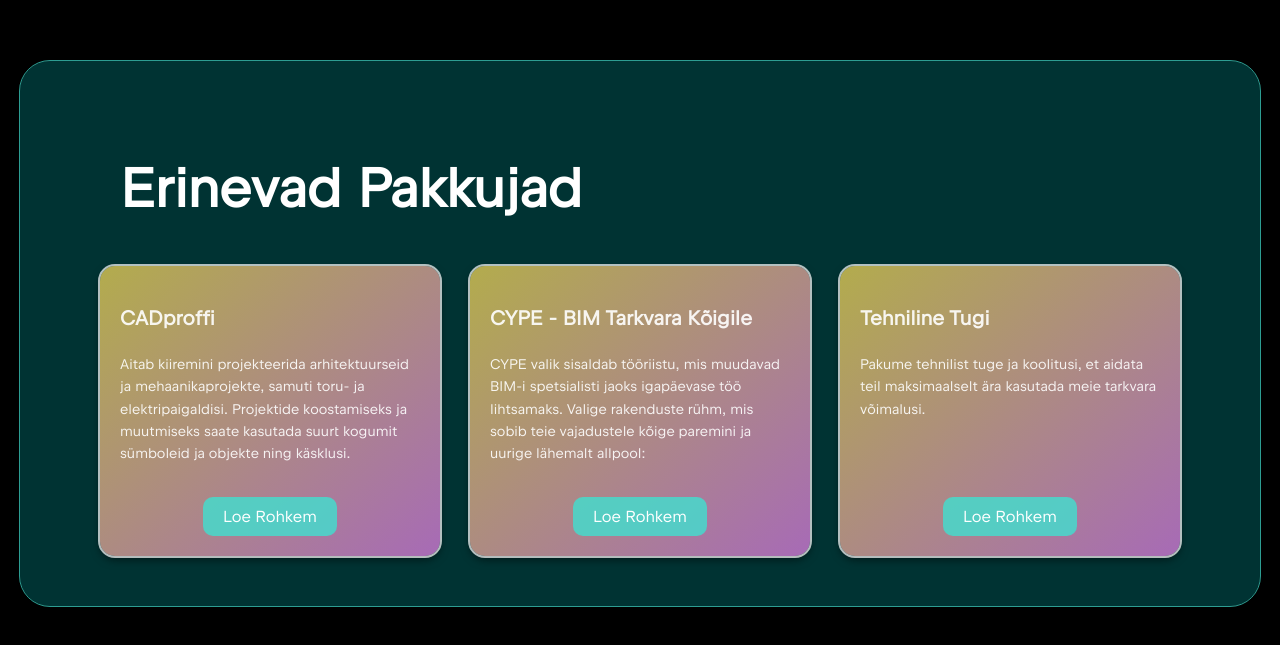
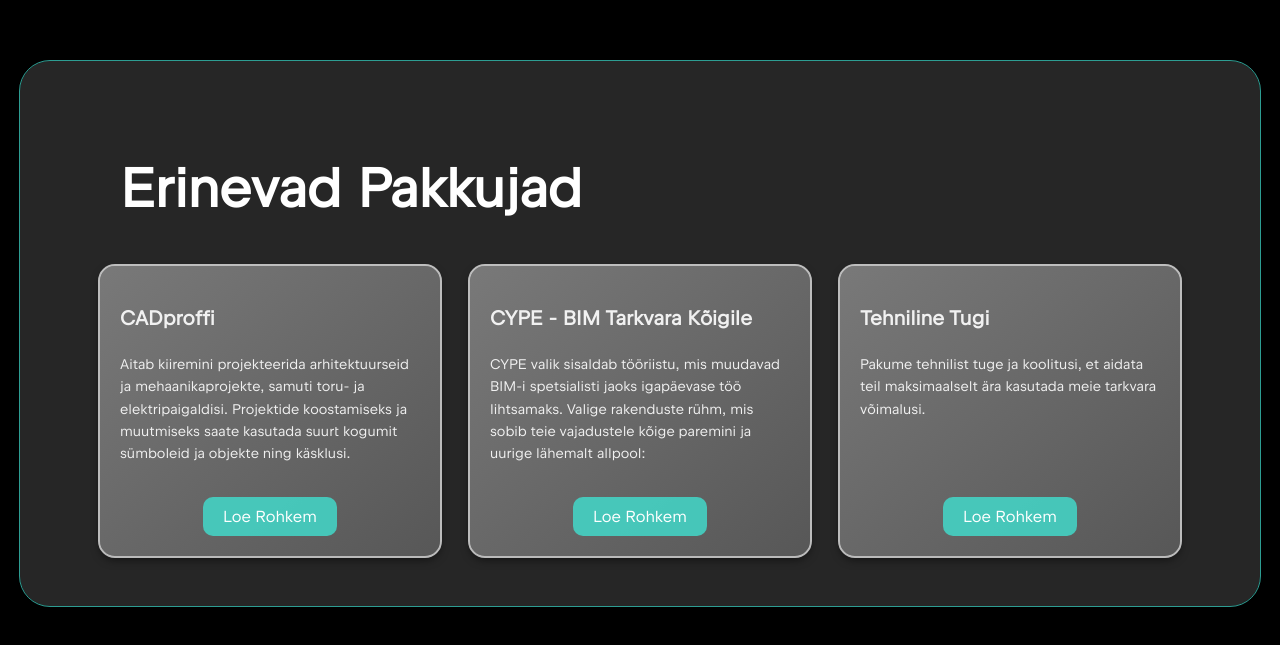
Before and after one commit to renepruu/tehnosysteemid.ee, a React (Vite) app: page / in a window 1280 px wide. Shown: the part 3243-3888 px from the top of the page. Built offline with nearby package versions, Linux system fonts and the light colour scheme.

Commit message:
additonal section chage color.

```diff
--- a/src/MovingBackground.tsx
+++ b/src/MovingBackground.tsx
@@ -103,7 +103,6 @@
           const line = lineTypes[index]; // Get the line type for this line
           ctx.beginPath();
 
-          // Start at 30px from the left edge
           let startX = 20;
           let startY =
             verticalPosition +
--- a/src/style/AdditionalSection.css
+++ b/src/style/AdditionalSection.css
@@ -18,7 +18,7 @@
 
 
   .services-container {
-    background: rgba(0, 51, 51, 1); /* Dark turquoise */
+    background: rgb(38, 38, 38); /* Dark turquoise */
     margin: 0 auto; /* Center the container horizontally */
     padding: 50px; /* Add consistent padding */
     max-width: 1200px; /* Limit the width of the container */
@@ -37,8 +37,8 @@
     font-family: "SansReg";
     background: linear-gradient(
       to bottom right,
-      rgba(255, 223, 88, 0.7), /* Yellow */
-      rgba(238, 130, 238, 0.7) /* Violet */
+      rgba(156, 156, 156, 0.7), /* Yellow */
+      rgba(108, 108, 108, 0.7) /* Violet */
     );
     padding: 20px;
     border-radius: 15px;
```
